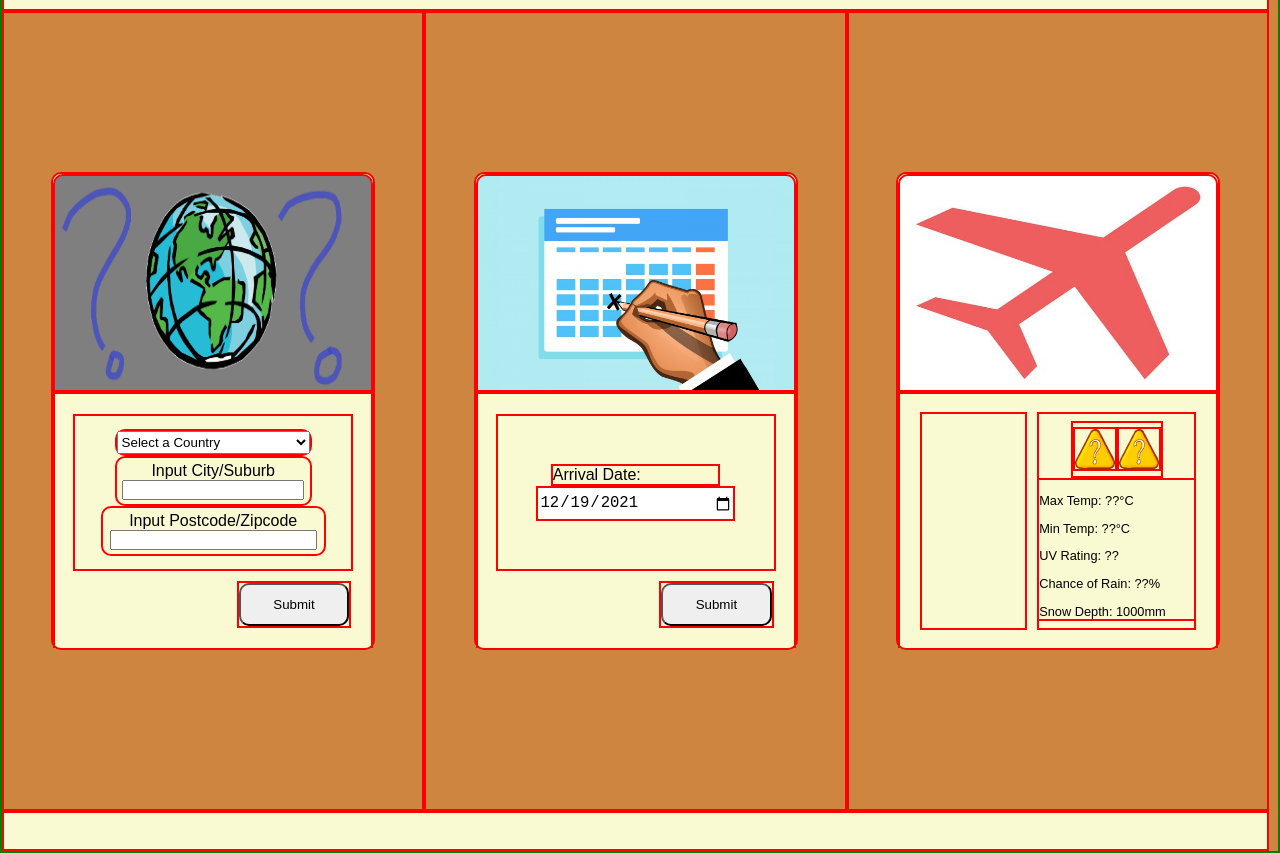
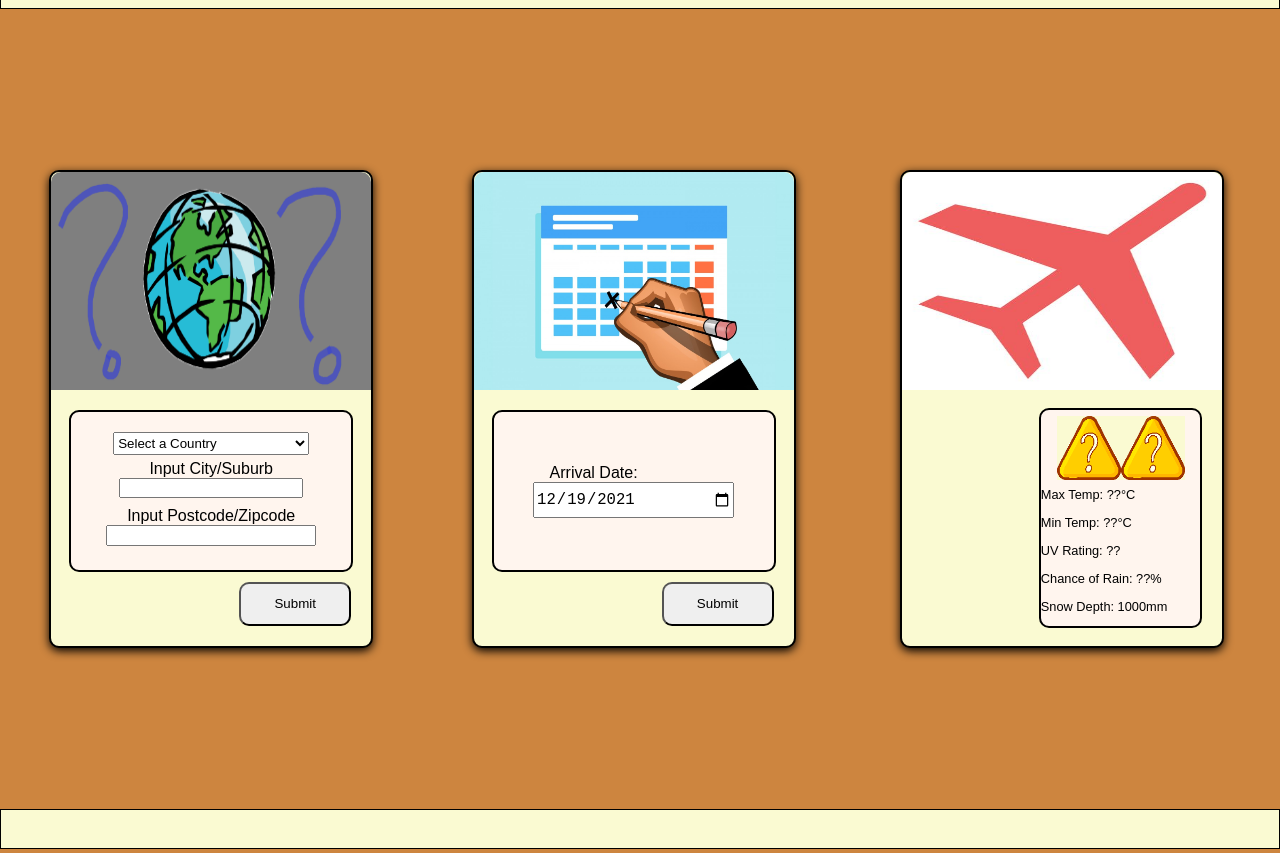
Before and after one commit to Brookcie1000/travel-app, a website built with webpack: page src/client/views/index.html in a window 1280 px wide. Shown: the part 91-944 px from the top of the page. Built offline with nearby package versions, Linux system fonts and the light colour scheme.

Commit message:
Some nice touches on backgrounds and borders.

```diff
--- a/src/client/styles/Container.scss
+++ b/src/client/styles/Container.scss
@@ -6,7 +6,7 @@ body, html {
 }
 
 #container {
-    border: 2px green solid;
+    //border: 2px green solid;
     display: grid;
     grid-template-columns: 100%;
     grid-template-rows: 100px 100vh 100vh 100vh 40px;
@@ -21,9 +21,9 @@ body, html {
 
 @media (min-width: 1024px) {
     #container {
-        border: 2px green solid;
+        //border: 2px green solid;
         display: grid;
-        grid-template-columns: 33vw 33vw 33vw;
+        grid-template-columns: 33vw 33vw auto;
         grid-template-rows: 100px 100vh 40px;
         grid-template-areas:
         "head head head"
--- a/src/client/styles/Date.scss
+++ b/src/client/styles/Date.scss
@@ -27,6 +27,10 @@
 }
 
 #date-text {
+    background-color: seashell;
+    border-radius: $border-radius-px;
+    border: 2px black solid;
+
     label {
         font-family: $main-font;
         width: 60%;
--- a/src/client/styles/Footer.scss
+++ b/src/client/styles/Footer.scss
@@ -5,5 +5,6 @@
     justify-content: center;
     align-items: center;
     background-color: lightgoldenrodyellow;
+    border: 1px black solid;
 
 }
--- a/src/client/styles/Global.scss
+++ b/src/client/styles/Global.scss
@@ -1,7 +1,7 @@
 @import "./Variables.scss";
 
 .outline {
-    border: 2px red solid;
+    //border: 2px red solid;
 
 }
 
@@ -19,6 +19,8 @@ body {
     "main";
     border-radius: $border-radius-px;
     background-color: lightgoldenrodyellow;
+    box-shadow: 0 3px 10px rgb(0,0,0);
+    border: 2px black solid;
 
 }
 
--- a/src/client/styles/Header.scss
+++ b/src/client/styles/Header.scss
@@ -6,5 +6,5 @@
     align-items: center;
     font-size: 20px;
     background-color: lightgoldenrodyellow;
-
+    border: 1px black solid;
 }
--- a/src/client/styles/Location.scss
+++ b/src/client/styles/Location.scss
@@ -32,6 +32,9 @@
     flex-direction: column;
     justify-content: center;
     align-items: center;
+    background-color: seashell;
+    border-radius: $border-radius-px;
+    border: 2px black solid;
 
 }
 
--- a/src/client/styles/Result.scss
+++ b/src/client/styles/Result.scss
@@ -34,6 +34,9 @@
         width: 60%;
         height: 100%;
         margin-left: auto;
+        background-color: seashell;
+        border-radius: $border-radius-px;
+        border: 2px black solid;
 
         #icons {
             display: flex;
@@ -43,16 +46,16 @@
             height: 25%;
 
             #icon1 {
-                height: 40px;
-                width: 40px;
+                height: 15vw;
+                width: 15vw;
                 background: url("../img/weather-icons/default-icon.png") no-repeat center;
                 background-size: 100% 100%;
 
             }
 
             #icon2 {
-                height: 40px;
-                width: 40px;
+                height: 15vw;
+                width: 15vw;
                 background: url("../img/weather-icons/default-icon.png") no-repeat center;
                 background-size: 100% 100%;
 
@@ -85,6 +88,31 @@
 
         #weather-info {
 
+            #icons {
+                display: flex;
+                flex-direction: row;
+                justify-content: center;
+                align-items: center;
+                height: 25%;
+
+                #icon1 {
+                    height: 80px;
+                    width: 80px;
+                    background: url("../img/weather-icons/default-icon.png") no-repeat center;
+                    background-size: 100% 100%;
+
+                }
+
+                #icon2 {
+                    height: 80px;
+                    width: 80px;
+                    background: url("../img/weather-icons/default-icon.png") no-repeat center;
+                    background-size: 100% 100%;
+
+                }
+
+            }
+
             #info {
                 font-size: 18px;
 
@@ -102,6 +130,31 @@
 
         #weather-info {
 
+            #icons {
+                display: flex;
+                flex-direction: row;
+                justify-content: center;
+                align-items: center;
+                height: 25%;
+
+                #icon1 {
+                    height: 5vw;
+                    width: 5vw;
+                    background: url("../img/weather-icons/default-icon.png") no-repeat center;
+                    background-size: 100% 100%;
+
+                }
+
+                #icon2 {
+                    height: 5vw;
+                    width: 5vw;
+                    background: url("../img/weather-icons/default-icon.png") no-repeat center;
+                    background-size: 100% 100%;
+
+                }
+
+            }
+
             #info {
                 font-size: 1vw;
 
```
